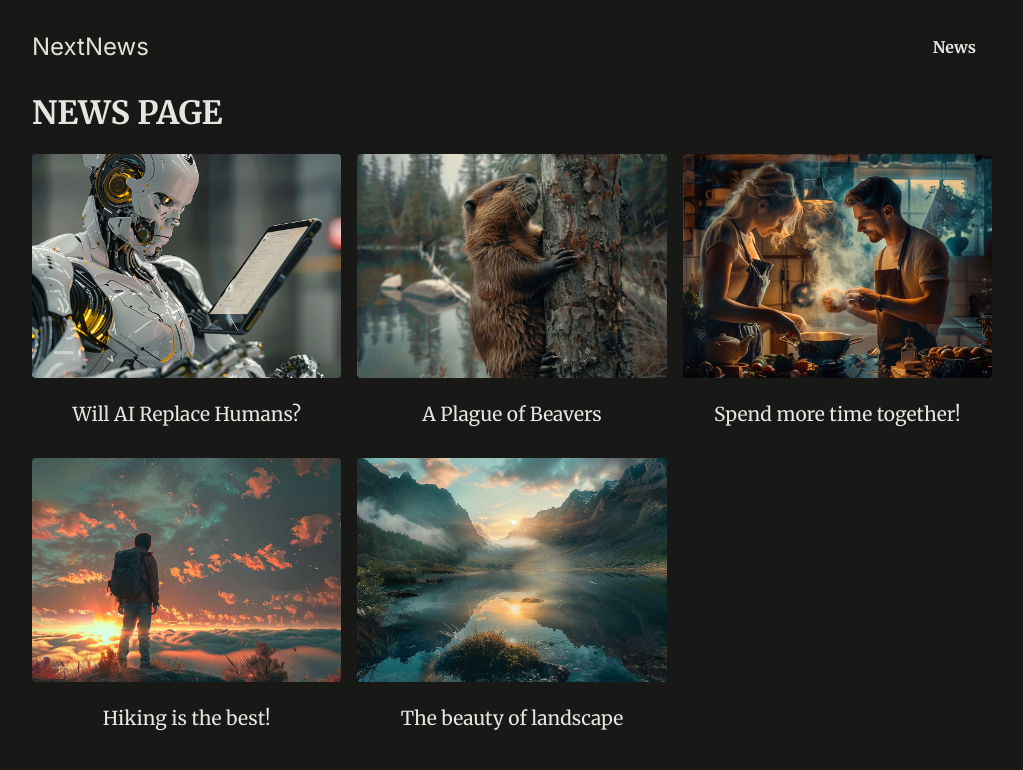
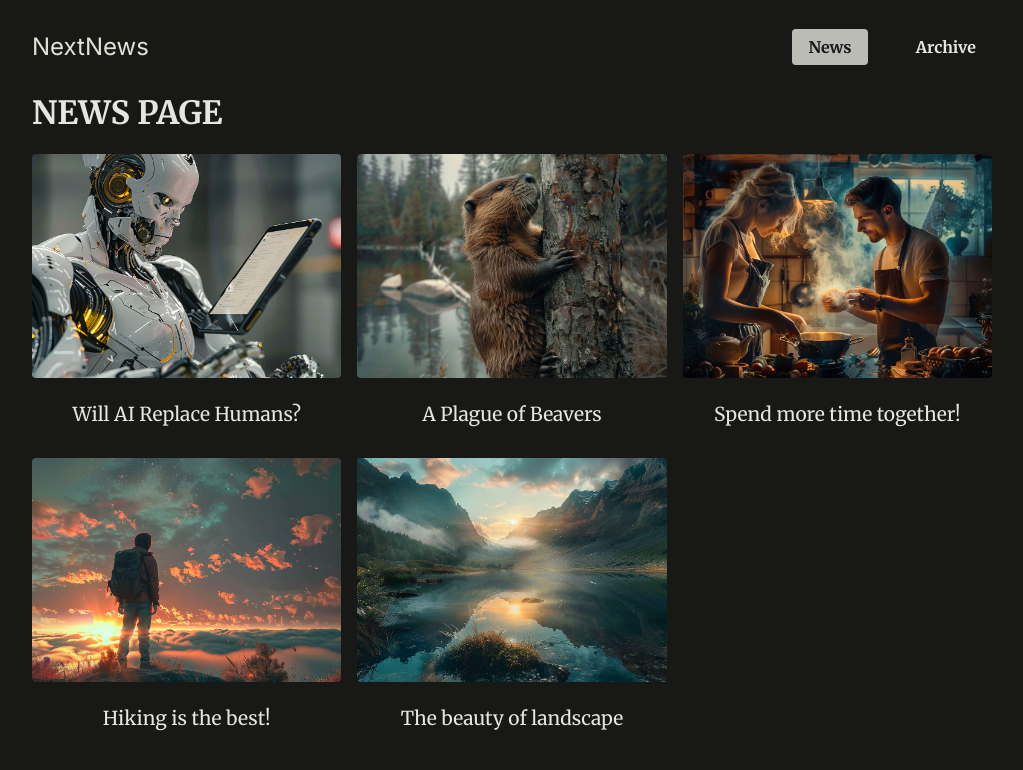
Before and after one commit to turkalpkucur/routing_project, a Next.js app: page /news in a window 1280 px wide. Shown: the top 770 px of the page, without its empty margins (128-1151 px from the left). Built offline with nearby package versions, Linux system fonts and the light colour scheme.

Commit message:
147 finish
 147 finish

```diff
--- a/components/main-header.js
+++ b/components/main-header.js
@@ -1,6 +1,8 @@
-import Link from 'next/link';
+import Link from "next/link";
+import NavLink from "./nav-link";
 
 export default function MainHeader() {
+
     return (
         <header id="main-header">
             <div id="logo">
@@ -9,7 +11,10 @@
             <nav>
                 <ul>
                     <li>
-                        <Link href="/news">News</Link>
+                        <NavLink href="/news">News</NavLink>
+                    </li>
+                    <li>
+                        <NavLink href="/archive">Archive</NavLink>
                     </li>
                 </ul>
             </nav>
--- /dev/null
+++ b/components/nav-link.js
@@ -0,0 +1,10 @@
+"use client";
+import Link from "next/link";
+import { usePathname } from "next/navigation";
+
+export default function NavLink({ href, children }) {
+    const path = usePathname();
+    return (
+        <Link href={href} className={path.startsWith(href) ? 'active' : undefined}> {children}</Link>
+    )
+}
```
